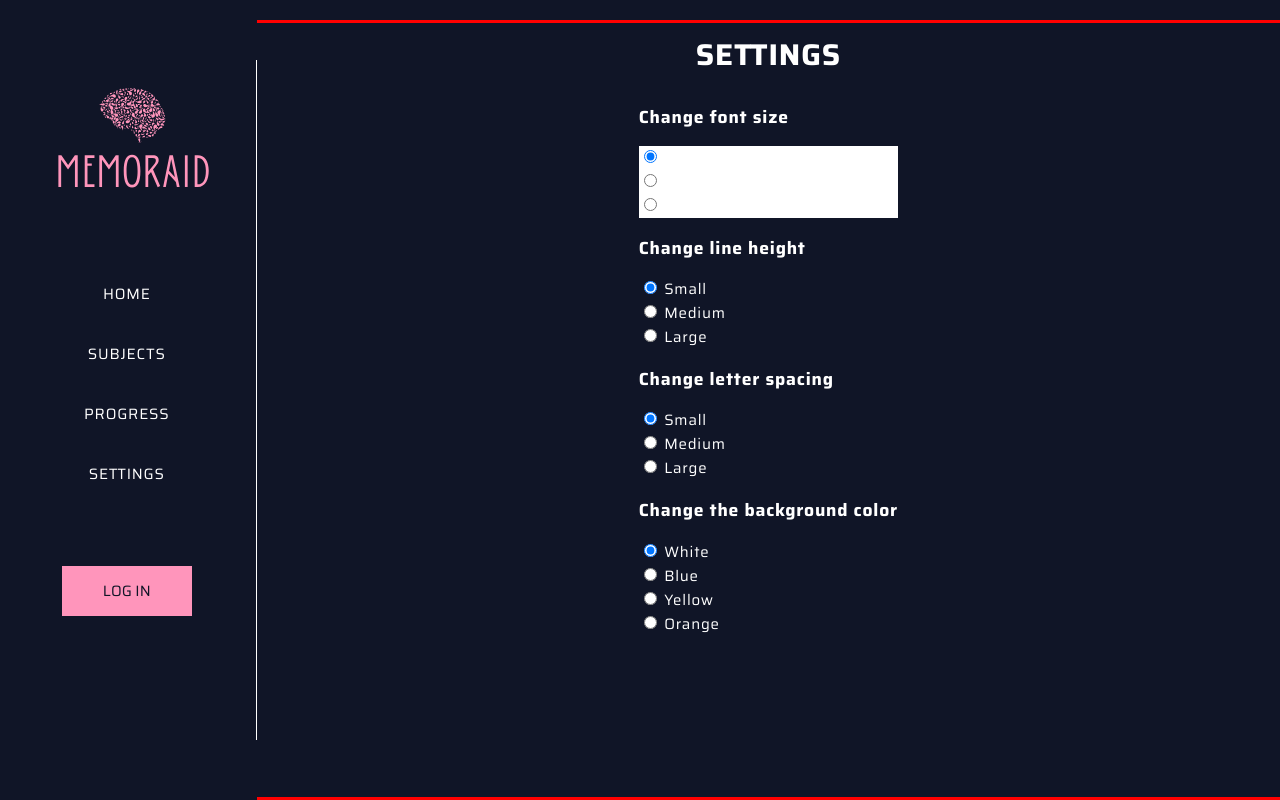
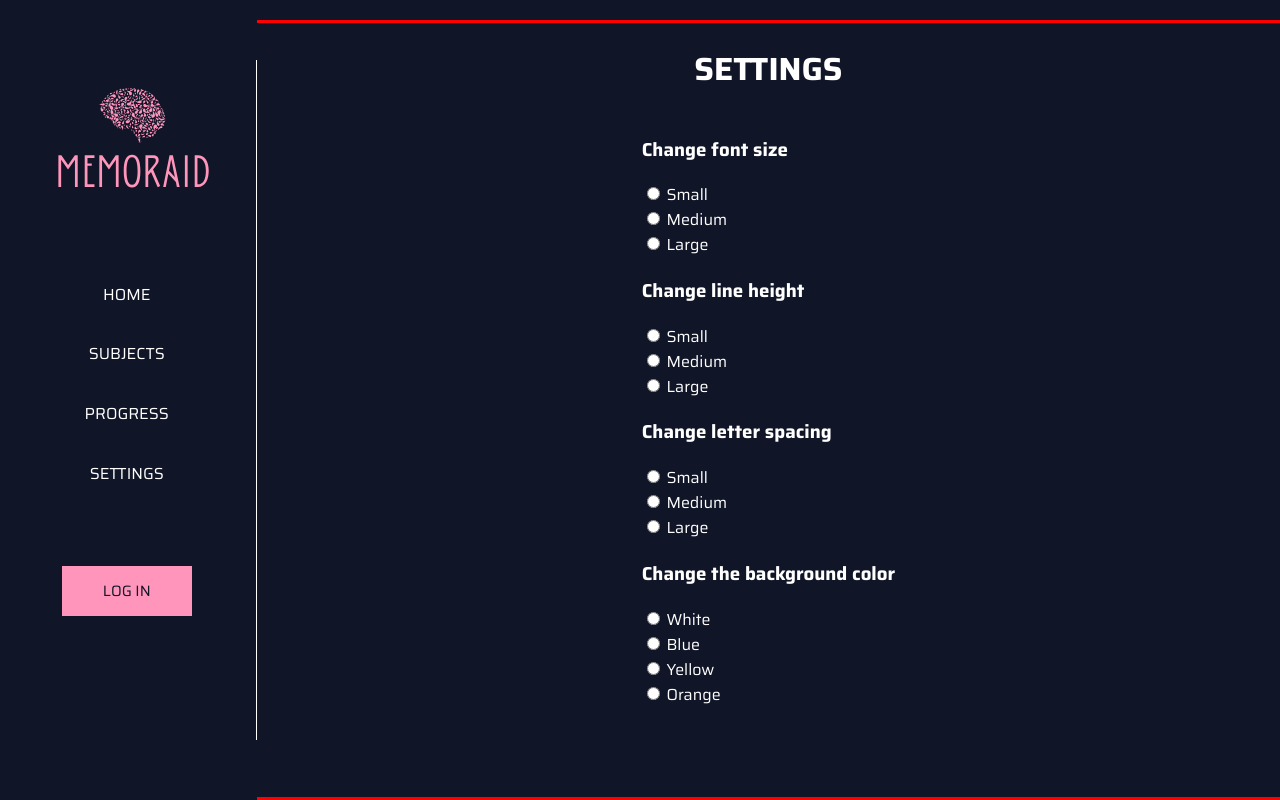
Before and after one commit to rkumari2/memoraid_client, a React (Vite) app: page /settings in a window 1280 px wide. Built offline with nearby package versions, Linux system fonts and the light colour scheme.

Commit message:
persistig accessibility settings

```diff
--- a/src/accessibility-redux/reducers/accessibilityReducers.js
+++ b/src/accessibility-redux/reducers/accessibilityReducers.js
@@ -1,8 +1,8 @@
 const initState = {
-    bgColor: '#ffffff',
-    spacing: '0.05rem',
-    lineSpacing: '1.5rem',
-    size: '15px'
+    bgColor: localStorage.getItem('bgColor'),
+    spacing: localStorage.getItem('spacing'),
+    lineSpacing: localStorage.getItem('lineSpacing'),
+    size: localStorage.getItem('size')
 }
 
 
--- a/src/components/UserHomePage/index.jsx
+++ b/src/components/UserHomePage/index.jsx
@@ -6,7 +6,8 @@
 
   const { responseToken, isLoggedIn } = useAuth()
 
-  const { bgColor } = useSelector(state => state.accessibility);
+  // const { bgColor } = useSelector(state => state.accessibility);
+  const { bgColor, spacing, lineSpacing, size } = useSelector((state) => state.accessibility);
 
   console.log('bgColor:', bgColor)
 
@@ -19,7 +20,7 @@
       <p>Let's make today a productive study day.</p>
 
       <div className='options-section'>
-        <div className='option' style={{ backgroundColor: bgColor }}>
+        <div className='option' style={{ backgroundColor: bgColor, letterSpacing: spacing, lineHeight: lineSpacing, fontSize: size }}>
           <h2>View Your Subjects</h2>
           <p>See all your flashcard decks organized by subject. Review, edit or add new decks.</p>
         </div>
--- a/src/pages/Settings/index.jsx
+++ b/src/pages/Settings/index.jsx
@@ -12,19 +12,43 @@
 
   const handleBgChange = (color) => {
     dispatch(actions.setBgColor(color));
+    localStorage.setItem('bgColor', color);
   };
 
   const handleSpacingChange = (spacing) => {
     dispatch(actions.setLetterSpacing(spacing));
+    localStorage.setItem('spacing', spacing);
   };
 
   const handleLineHeightChange = (lineSpacing) => {
     dispatch(actions.setLineSpacing(lineSpacing));
+    localStorage.setItem('lineSpacing', lineSpacing);
   }
 
   const handleFontSizeChange = (size) => {
     dispatch(actions.setFontSize(size))
+    localStorage.setItem('size', size);
   }
+
+  useEffect(() => {
+    const savedBgColor = localStorage.getItem('bgColor');
+    const savedSpacing = localStorage.getItem('spacing');
+    const savedLineSpacing = localStorage.getItem('lineSpacing');
+    const savedSize = localStorage.getItem('size');
+
+    if (savedBgColor) {
+      handleBgChange(savedBgColor);
+    }
+    if (savedSpacing) {
+      handleSpacingChange(savedSpacing);
+    }
+    if (savedLineSpacing) {
+      handleLineHeightChange(savedLineSpacing);
+    }
+    if (savedSize) {
+      handleFontSizeChange(savedSize);
+    }
+  }, []);
 
   useEffect(() => {
     // document.body.style.backgroundColor = bgColor;
@@ -47,7 +71,7 @@
           {/* font size */}
           <div>
           <h3> Change font size </h3>
-          <div id='accessibility-question'>
+          <div>
             <div >
               <input
                 type="radio"
```
